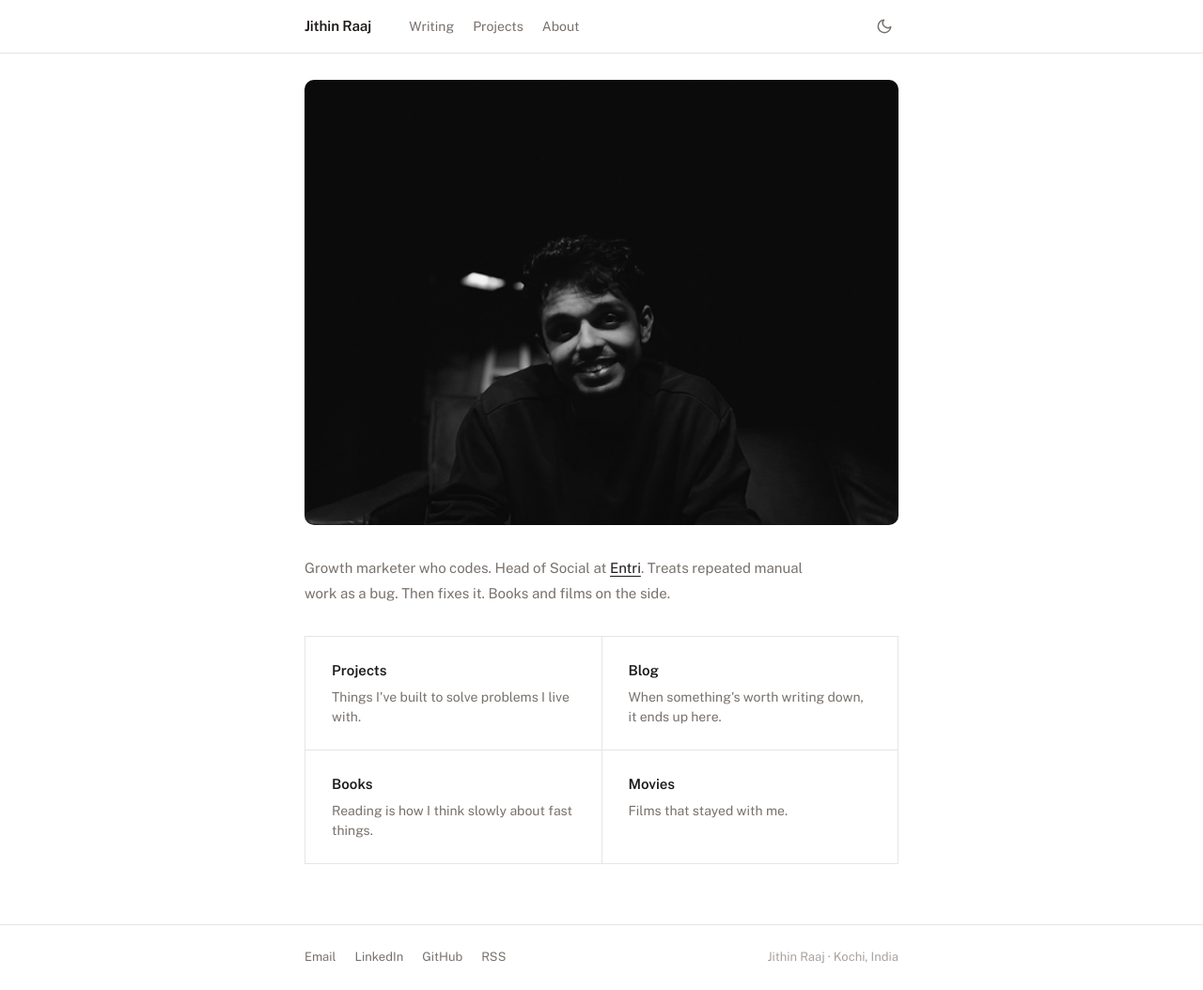
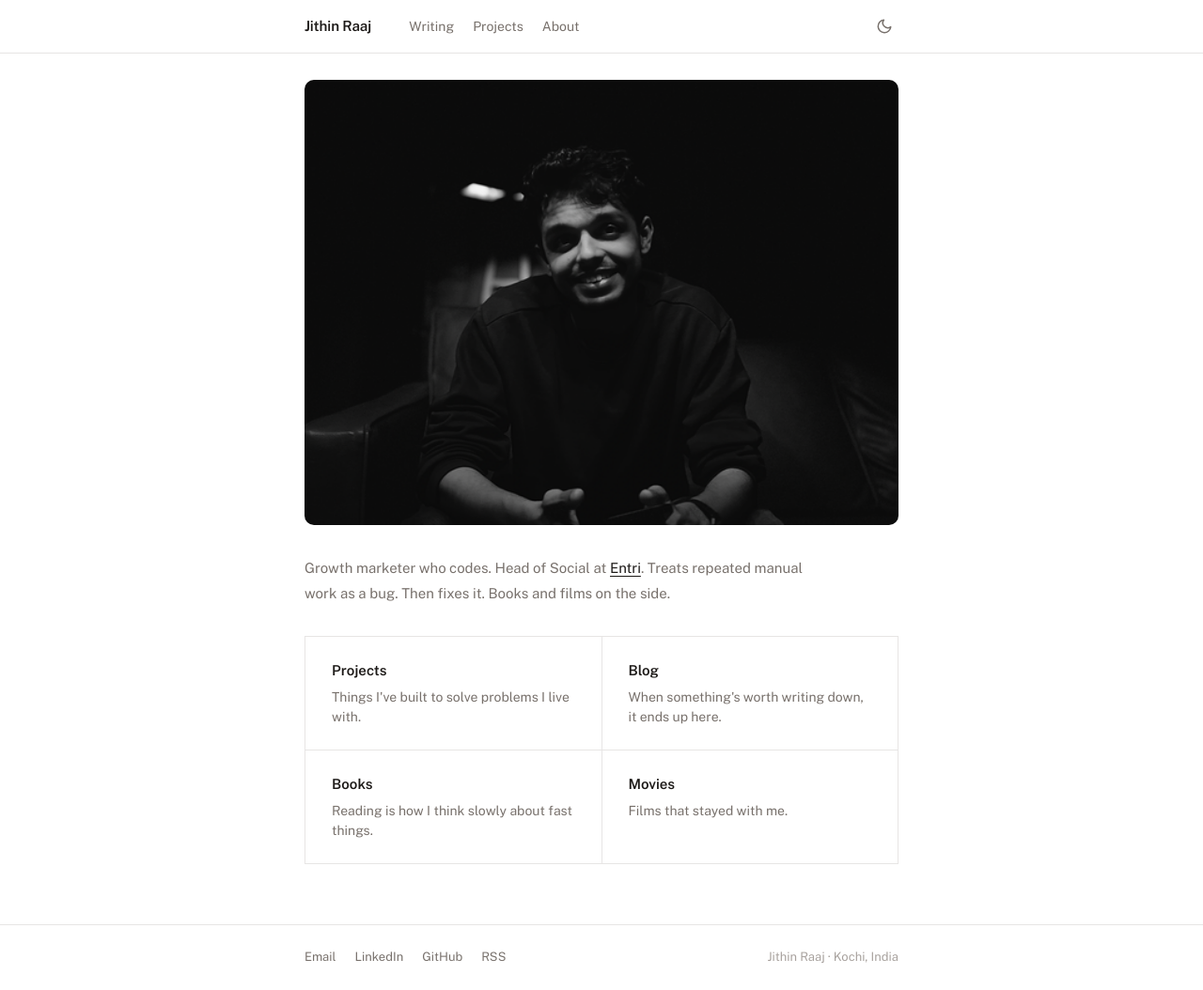
Before and after one commit to jithinrajtk/jithinrajtk.github.io, a Jekyll site: the page built from index.html, in a window 1280 px wide and 1054 px high. Shown: the whole window at 94% size. Built offline with Jekyll 4.4.1, drawn with Linux system fonts in a browser that asks for light colours.

Commit message:
Fix photo crop position

```diff
--- a/assets/css/main.css
+++ b/assets/css/main.css
@@ -216,7 +216,7 @@ img {
   aspect-ratio: 4 / 3;
   border-radius: 10px;
   object-fit: cover;
-  object-position: center top;
+  object-position: center 60%;
   display: block;
   margin-bottom: 32px;
   filter: grayscale(15%);
```
